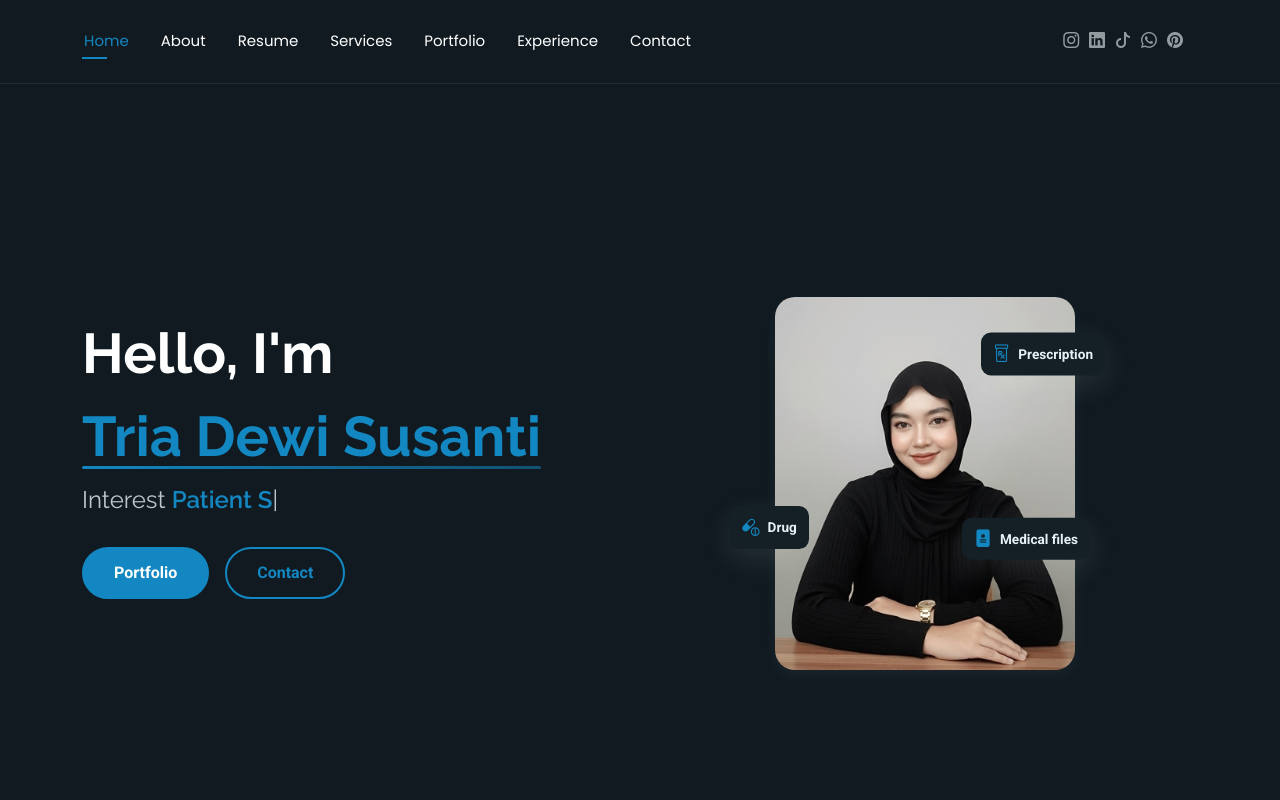
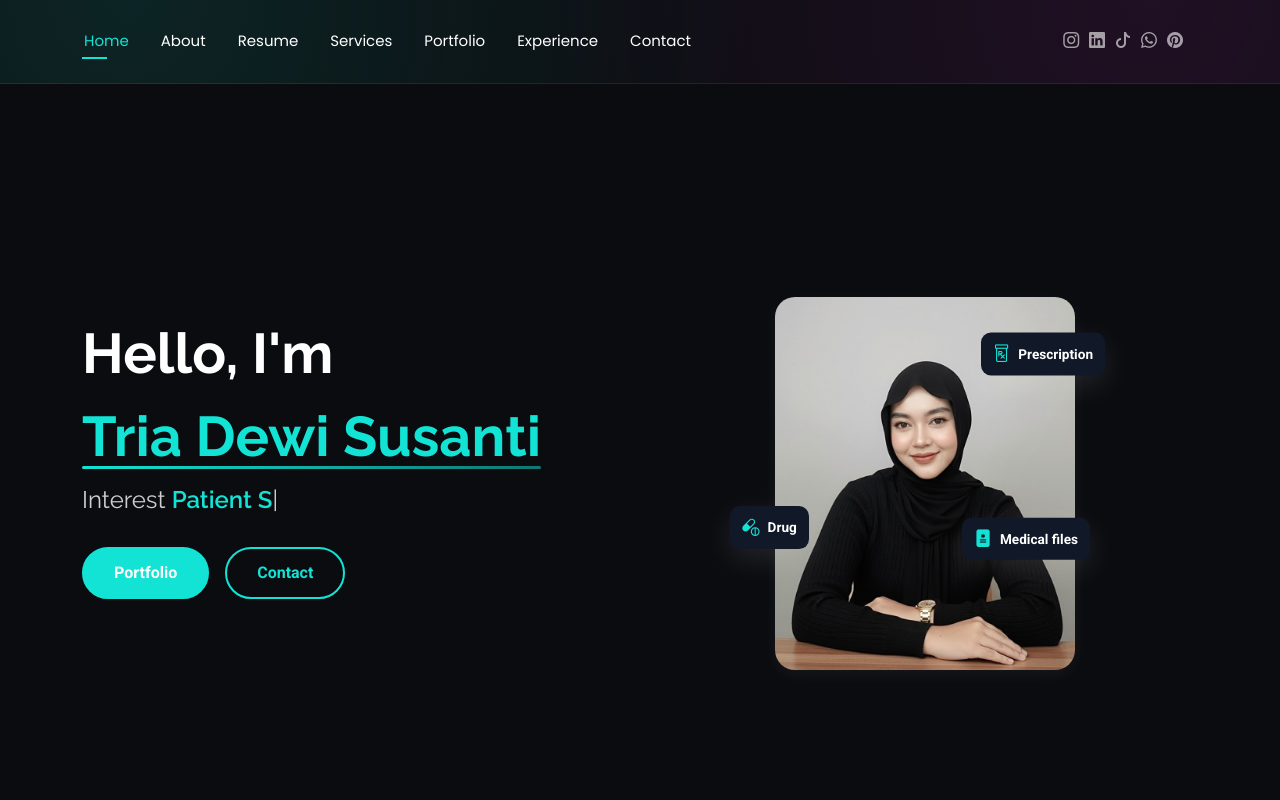
Before and after one commit to triadewisusanti/triadewisusanti.rn, a plain HTML site: page index.html in a window 1280 px wide. Shown: the top 800 px of the page. Drawn offline with Linux system fonts and the light colour scheme.

Commit message:
Initial commit - merubah warna css

```diff
--- a/assets/css/main.css
+++ b/assets/css/main.css
@@ -6,36 +6,36 @@
 
 /* Global Colors - The following color variables are used throughout the website. Updating them here will change the color scheme of the entire website */
 :root {
-  --background-color: #101a20;
-  --default-color: #e7f2f7;
+  --background-color: #0b0c10;
+  --default-color: #ffffff;
   --heading-color: #ffffff;
-  --accent-color: #1387c1;
-  --surface-color: #141f26;
+  --accent-color: #12e3d5;
+  --surface-color: #111827;
   --contrast-color: #ffffff;
 }
 
 /* Nav Menu Colors */
 :root {
   --nav-color: #ffffff;
-  --nav-hover-color: #1387c1;
-  --nav-mobile-background-color: #213642;
-  --nav-dropdown-background-color: #051117;
-  --nav-dropdown-color: #e7f2f7;
-  --nav-dropdown-hover-color: #1387c1;
+  --nav-hover-color: #12e3d5;
+  --nav-mobile-background-color: #111827;
+  --nav-dropdown-background-color: #0b0c10;
+  --nav-dropdown-color: #ffffff;
+  --nav-dropdown-hover-color: #ff3ecf;
 }
 
 /* Color Presets  */
 
 .light-background {
-  --background-color: #142027;
-  --surface-color: #325264;
+  --background-color: #111827;
+  --surface-color: #1e2235;
 }
 
 .dark-background {
-  --background-color: #0b1419;
+  --background-color: #05060a;
   --default-color: #ffffff;
   --heading-color: #ffffff;
-  --surface-color: #252525;
+  --surface-color: #111827;
   --contrast-color: #ffffff;
 }
 
@@ -49,8 +49,16 @@
 --------------------------------------------------------------*/
 body {
   color: var(--default-color);
-  background-color: var(--background-color);
+  background-color: #0b0c10;
+  background-image:
+    radial-gradient(circle at 10% 0%, rgba(18, 110, 100, 0.25) 0%, transparent 45%),
+    radial-gradient(circle at 90% 0%, rgba(95, 30, 95, 0.25) 0%, transparent 45%);
+  background-size: cover;
+  background-repeat: no-repeat;
+  background-attachment: fixed;
   font-family: var(--default-font);
+  margin: 0;
+  min-height: 100vh;
 }
 
 a {
--- a/css/main.css
+++ b/css/main.css
@@ -6,36 +6,36 @@
 
 /* Global Colors - The following color variables are used throughout the website. Updating them here will change the color scheme of the entire website */
 :root {
-  --background-color: #101a20;
-  --default-color: #e7f2f7;
+  --background-color: #0b0c10;
+  --default-color: #ffffff;
   --heading-color: #ffffff;
-  --accent-color: #1387c1;
-  --surface-color: #141f26;
+  --accent-color: #12e3d5;
+  --surface-color: #111827;
   --contrast-color: #ffffff;
 }
 
 /* Nav Menu Colors */
 :root {
   --nav-color: #ffffff;
-  --nav-hover-color: #1387c1;
-  --nav-mobile-background-color: #213642;
-  --nav-dropdown-background-color: #051117;
-  --nav-dropdown-color: #e7f2f7;
-  --nav-dropdown-hover-color: #1387c1;
+  --nav-hover-color: #12e3d5;
+  --nav-mobile-background-color: #111827;
+  --nav-dropdown-background-color: #0b0c10;
+  --nav-dropdown-color: #ffffff;
+  --nav-dropdown-hover-color: #ff3ecf;
 }
 
 /* Color Presets  */
 
 .light-background {
-  --background-color: #142027;
-  --surface-color: #325264;
+  --background-color: #111827;
+  --surface-color: #1e2235;
 }
 
 .dark-background {
-  --background-color: #0b1419;
+  --background-color: #05060a;
   --default-color: #ffffff;
   --heading-color: #ffffff;
-  --surface-color: #252525;
+  --surface-color: #111827;
   --contrast-color: #ffffff;
 }
 
@@ -49,8 +49,16 @@
 --------------------------------------------------------------*/
 body {
   color: var(--default-color);
-  background-color: var(--background-color);
+  background-color: #0b0c10;
+  background-image:
+    radial-gradient(circle at 10% 0%, rgba(18, 110, 100, 0.25) 0%, transparent 45%),
+    radial-gradient(circle at 90% 0%, rgba(95, 30, 95, 0.25) 0%, transparent 45%);
+  background-size: cover;
+  background-repeat: no-repeat;
+  background-attachment: fixed;
   font-family: var(--default-font);
+  margin: 0;
+  min-height: 100vh;
 }
 
 a {
```
